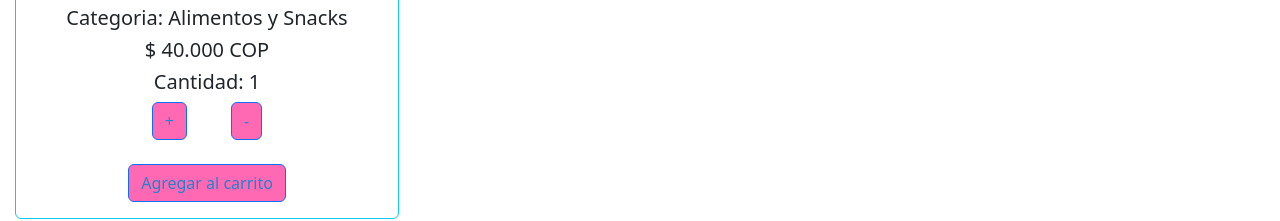
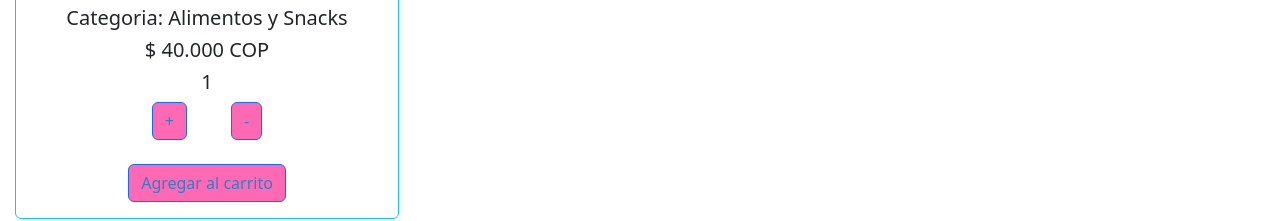
Before and after one commit to Lucy-J-Dev/pet-shop, a React (Create React App) app: page /detail/1 in a window 1280 px wide. Shown: the part 556-777 px from the top of the page. Built offline with nearby package versions, Linux system fonts and the light colour scheme.

Commit message:
Arreglo de ItemCount

```diff
--- a/src/components/ItemCount/ItemCount.jsx
+++ b/src/components/ItemCount/ItemCount.jsx
@@ -19,7 +19,7 @@ export const ItemCount = () => {
 
     return (
         <>
-            <h5>Cantidad: {counter}</h5>
+            <h5>{counter}</h5>
             <div>
                 <Button className="btn" variant="primary" onClick={sumar}>
                     +
```
